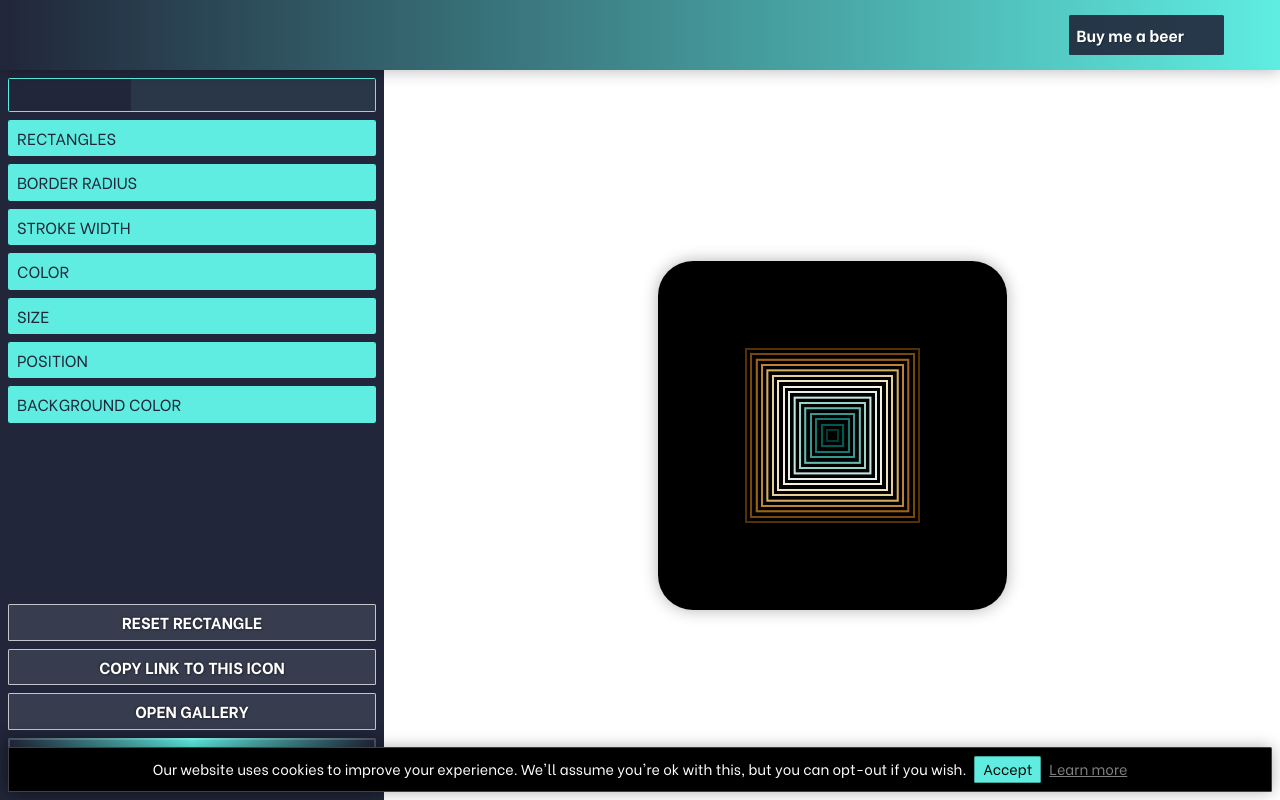
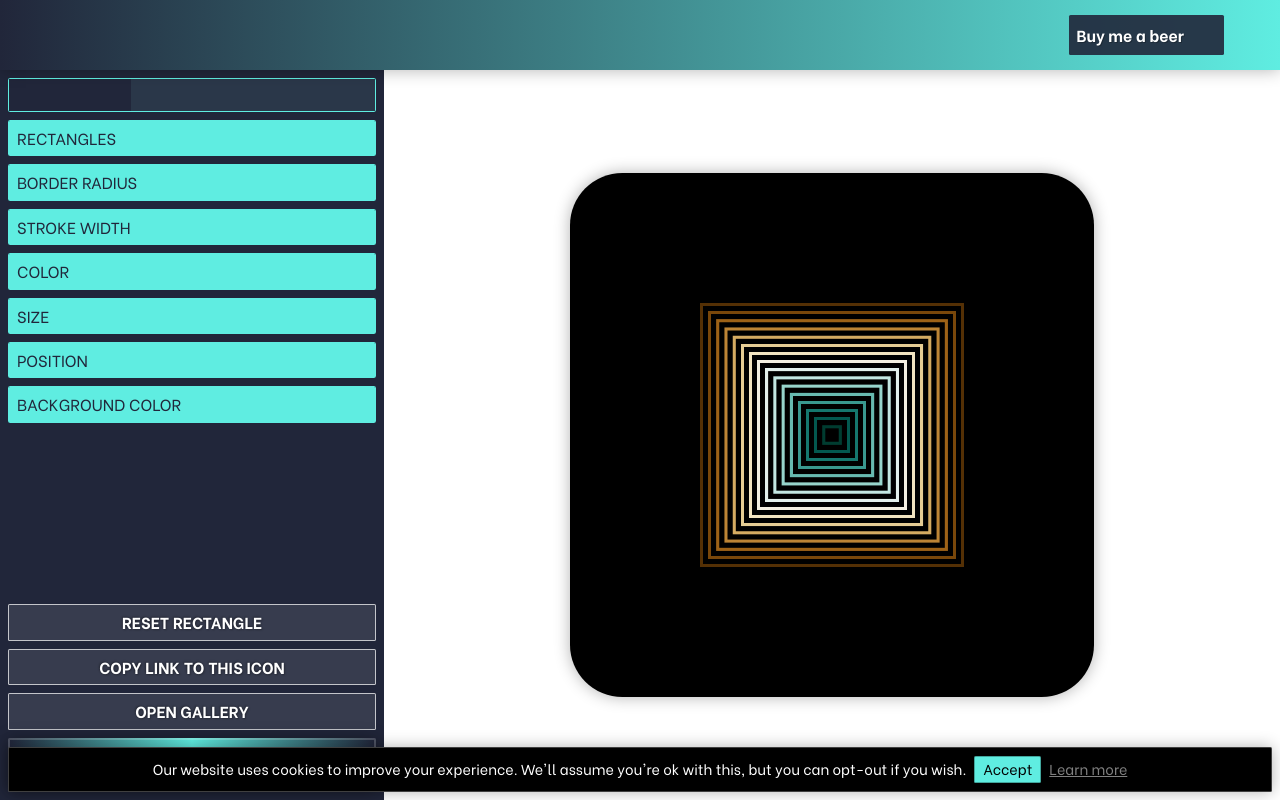
Before and after one commit to Niekes/geometrica, a Vue app: page / in a window 1280 px wide. Built offline with nearby package versions, Linux system fonts and the light colour scheme; no server answers.

Commit message:
Improve icon preview

```diff
--- a/src/views/Home.vue
+++ b/src/views/Home.vue
@@ -398,8 +398,8 @@ export default {
         border: $border-width solid $black-50;
         border-radius: 10%;
         box-shadow: $box-shadow;
-        max-height: 50%;
-        max-width: 50%;
+        max-height: 75%;
+        max-width: 75%;
     }
 }
 
@@ -418,7 +418,6 @@ export default {
         &__canvas {
             height: auto !important;
             max-height: 100%;
-            max-width: 100%;
             width: auto !important;
         }
     }
```
